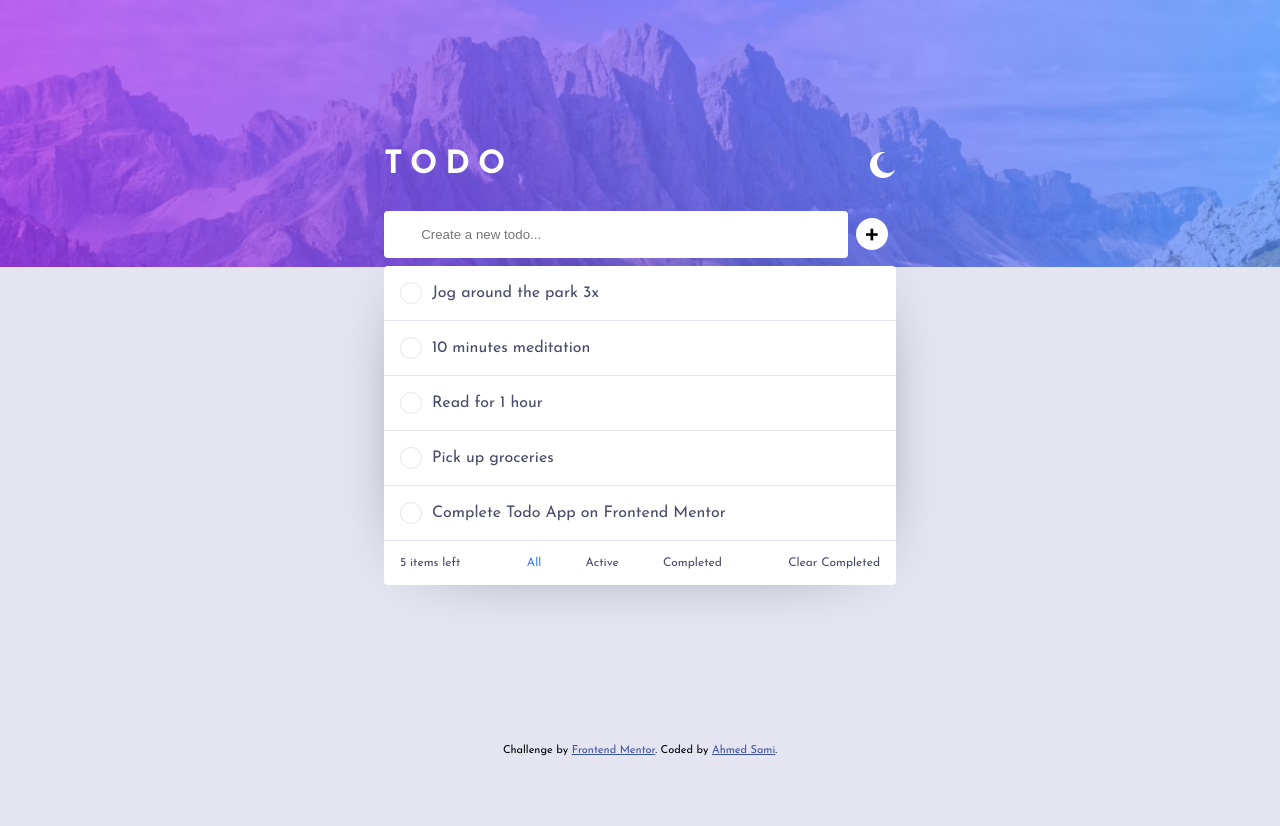
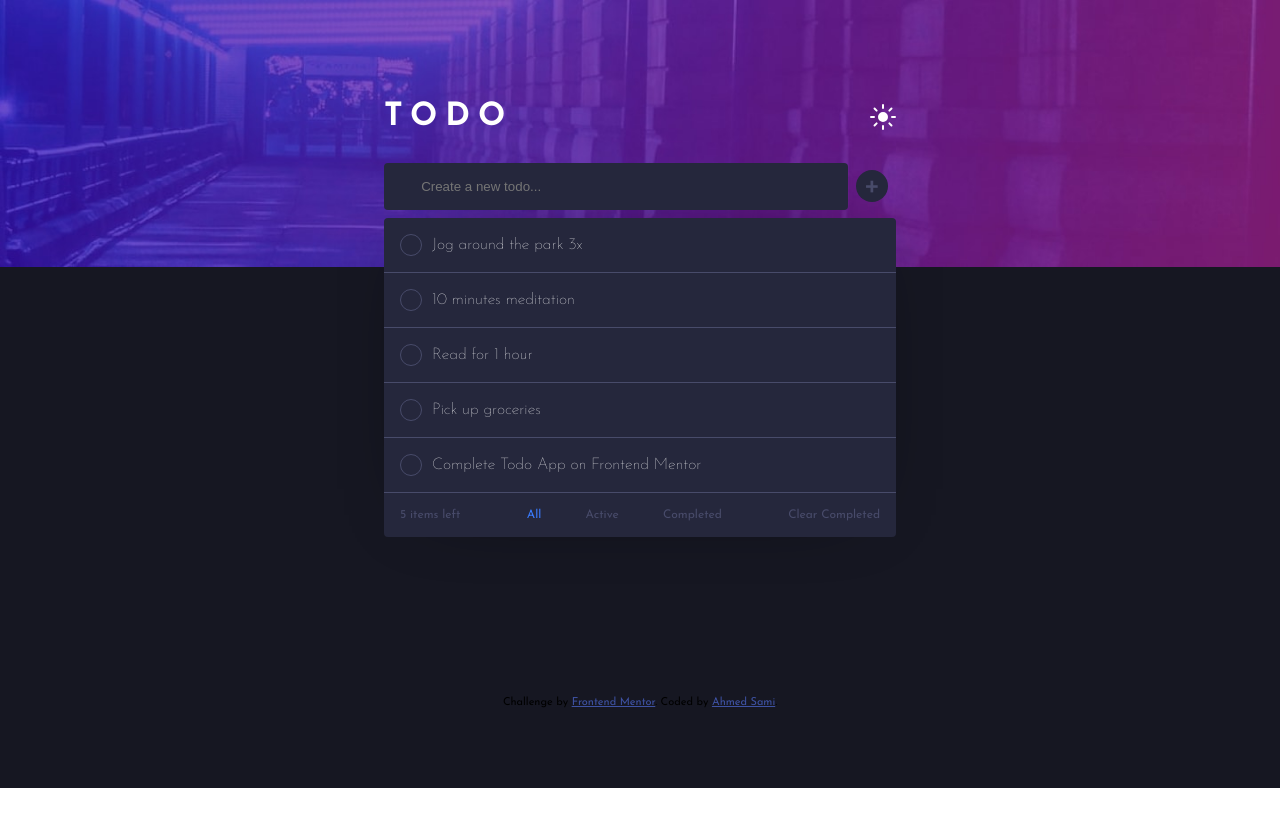
Before and after one commit to ahmedsami666/Todo-app, a React (Create React App) app: page / in a window 1280 px wide. Shown: the top 826 px of the page. After the commit the page ends 800 px from the top, so only its background shows below. Built offline with nearby package versions, Linux system fonts and the light colour scheme.

Commit message:
dark mood

```diff
--- a/public/styles.css
+++ b/public/styles.css
@@ -3,8 +3,14 @@ body {
     font-family: "Josefin Sans", sans-serif;
 }
 .main {
-    padding: 8rem 0;
+    padding: 5rem 0;
     background: url(./images/bg-desktop-light.jpg), hsl(236, 33%, 92%);
+    background-repeat: no-repeat;
+    background-size: contain;
+    background-position: top;
+}
+.main-dark {
+    background: url(./images/bg-desktop-dark.jpg), hsl(235, 21%, 11%);
     background-repeat: no-repeat;
     background-size: contain;
     background-position: top;
@@ -41,6 +47,9 @@ body {
     position: relative;
     z-index: 1;
 }
+.input-dark input{
+    background-color: hsl(235, 24%, 19%);
+}
 .input input {
     width: 90%;
     border: none;
@@ -56,6 +65,9 @@ body {
     color: hsl(235, 19%, 35%);
     box-shadow: black 0rem 0rem 5rem -3rem
 }
+.list-dark {
+    background-color: hsl(235, 24%, 19%);
+}
 .list-item {
     padding: 1rem;
     display: grid;
@@ -63,6 +75,13 @@ body {
     justify-items: start;
     align-items: center;
     border-bottom: solid 1px hsl(236, 33%, 92%);
+}
+.list-item-dark {
+    border-bottom: solid 1px hsl(235, 19%, 35%);;
+}
+.list-item-dark span {
+    color: white;
+    font-weight: 100;
 }
 .list-data {
     display: grid;
@@ -88,6 +107,10 @@ body {
     border-radius: 100%;
     border: solid 1px hsl(236, 33%, 92%);
 }
+.checkbox-dark {
+    background-color: hsl(235, 24%, 19%);
+    border: solid 1px hsl(235, 19%, 35%);
+}
 .add {
     display: grid;
     justify-items: center;
@@ -98,3 +121,7 @@ body {
     height: 2rem;
     font-size: 2rem;
 }
+.add-dark {
+    background-color: hsl(235, 24%, 19%);
+    color: hsl(235, 19%, 35%);
+}
--- a/src/App.js
+++ b/src/App.js
@@ -3,10 +3,10 @@ import CopyRights from "./CopyRights"
 import Todo from "./Todo";
 
 function App() {
-  /*Drag and drop to reorder list */
+  var [mood, setMood] = React.useState(true)
   return (
-    <div className="main">
-      <Todo />
+    <div className={mood ? 'main main-dark' : 'main'}>
+      <Todo mood={mood} setMood={setMood}/>
       <CopyRights />
     </div>
   );
--- a/src/Header.jsx
+++ b/src/Header.jsx
@@ -1,8 +1,11 @@
-const Header = () => {
+const Header = (props) => {
+    const handleClick = () => {
+        props.setMood(!props.mood)
+    }
     return (
         <div className="header">
             <h1>Todo</h1>
-            <img src="./images/icon-moon.svg" alt="icon-moon"/>
+            <img src={`./images/icon-${props.mood ? 'sun' : 'moon'}.svg`} alt="icon-moon" onClick={handleClick}/>
         </div>
     )
 }
--- a/src/Input.jsx
+++ b/src/Input.jsx
@@ -10,9 +10,9 @@ const Input = (props) => {
         document.getElementsByTagName("input")[0].value = ''
     }
     return (
-        <div className="input">
+        <div className={props.mood ? 'input input-dark' : 'input'}>
             <input type="text" placeholder="Create a new todo..." onChange={handleChange}/>
-            <div className="add" onClick={handleClick}>+</div>
+            <div className={props.mood ? 'add add-dark' : 'add'} onClick={handleClick}>+</div>
         </div>
     )
 }
--- a/src/List.jsx
+++ b/src/List.jsx
@@ -1,14 +1,14 @@
 const List = (props) => {
     const createList = (list, index) => {
         return (
-            <div className="list-item">
-                <div className="checkbox"></div>
+            <div className={props.mood ? 'list-item list-item-dark' : 'list-item'}>
+                <div className={props.mood ? 'checkbox checkbox-dark' : 'checkbox'}></div>
                 <span>{props.list[index]}</span>
             </div>
         )
     }
     return (
-        <div className="list">
+        <div className={props.mood ? 'list list-dark' : 'list'}>
             {props.list.map(createList)}
             <div className="list-data">
                 <span>{props.list.length} items left</span>
--- a/src/Todo.jsx
+++ b/src/Todo.jsx
@@ -3,19 +3,26 @@ import List from "./List";
 import Input from "./Input";
 import React from "react";
 
-const Todo = () => {
+const Todo = (props) => {
     var [list, setList] = React.useState(['Jog around the park 3x', '10 minutes meditation', 'Read for 1 hour', 'Pick up groceries', 'Complete Todo App on Frontend Mentor'])
     return (
         <div className="todo">
-            <Header />
+            <Header
+            mood={props.mood}
+            setMood={props.setMood}
+            />
 
             <Input
             list={list}
             setList={setList}
+            mood={props.mood}
+            setMood={props.setMood}
             />
 
             <List
             list={list}
+            mood={props.mood}
+            setMood={props.setMood}
             />
         </div>
     )
```
Also changed, not shown: 1 other file (tests, documents, lock files or other folders).
